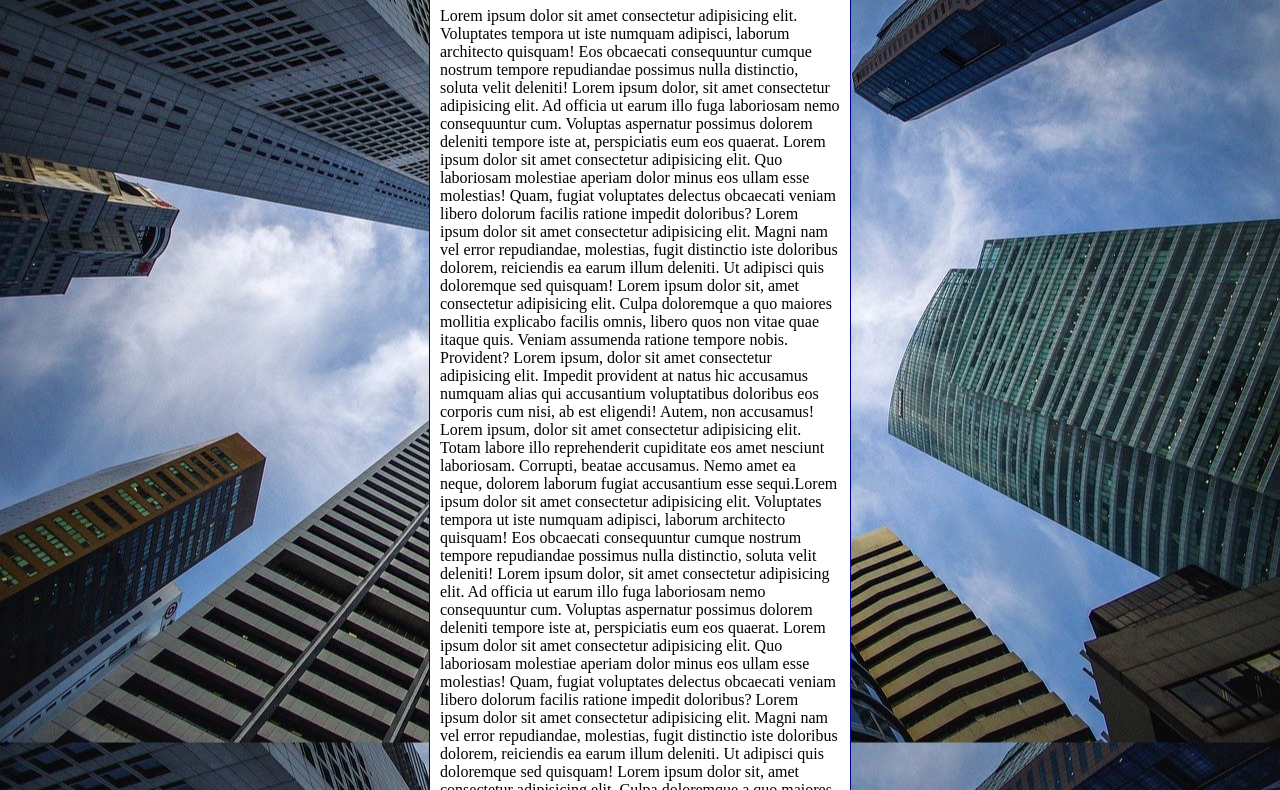
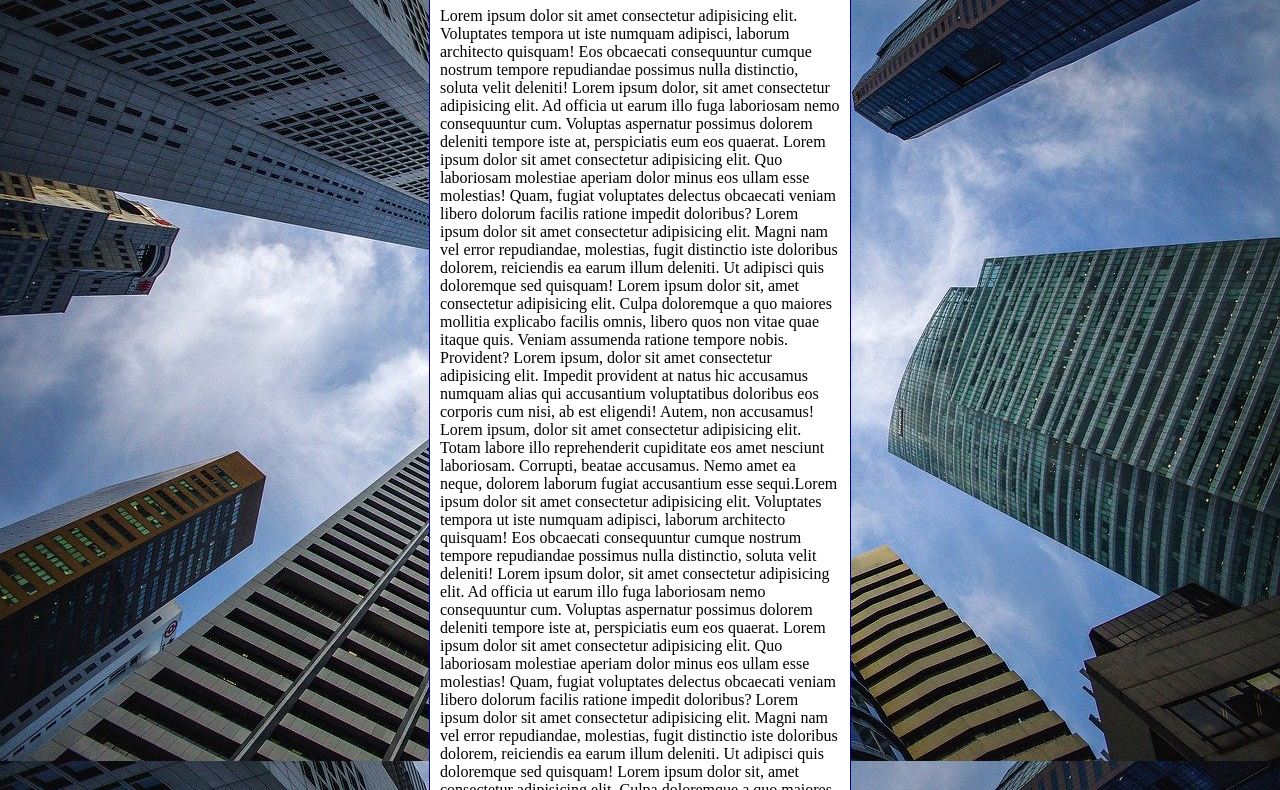
Before and after one commit to Itemistocles/Html-css, a plain HTML site: page Modulo 3/Exercicio 22/fundo006.html in a window 1280 px wide. Shown: the part 92-882 px from the top of the page. Drawn offline with Linux system fonts and the light colour scheme.

Commit message:
Update fundo006.html

```diff
--- a/Modulo 3/Exercicio 22/fundo006.html
+++ b/Modulo 3/Exercicio 22/fundo006.html
@@ -3,19 +3,27 @@
 <head>
     <meta charset="UTF-8">
     <meta name="viewport" content="width=device-width, initial-scale=1.0">
-    <title>Document</title>
+    <title>Fundo fixo de tela</title>
     <style>
         body{
             height: 100vh;
-            background-color: black;
+            /*background-color: black;
             background-image: url('img/wallpaper002.jpg');
             background-position: center center;
-            background-repeat:repeat-y;
+            background-repeat:no-repeat;
+            background-size: cover;
+            background-attachment: fixed;*/
+
+            /* Shorthand - background
+                color > image > position > repeat > [size] > attaachment
+            */
+
+            background: black url('img/wallpaper002.jpg') center center no-repeat fixed;
             background-size: cover;
         }
         main{
             background-color: white;
-            width: 400px;
+            max-width: 400px;
             padding: 10px;
             margin: auto;
             border: 1px solid darkblue;
```
